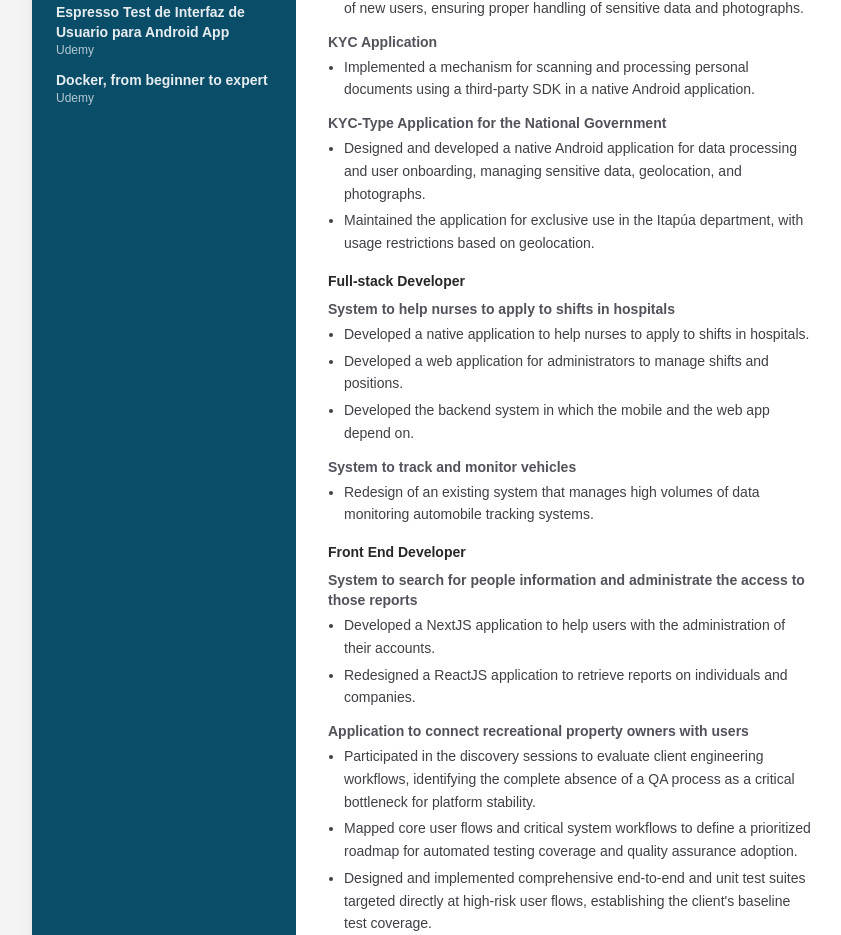
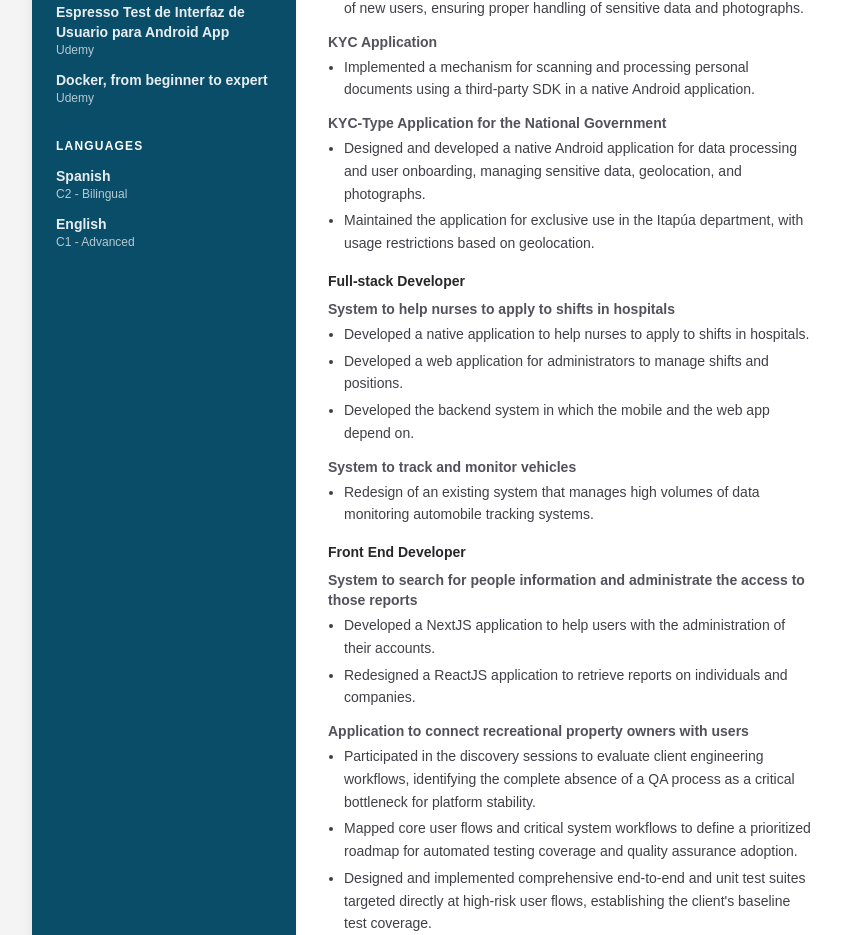
Before and after one commit to elianaferreira/resume, a Next.js app: page / in a window 1280 px wide. Shown: the part 1038-1973 px from the top of the page, without its empty margins (200-1041 px from the left). Built offline with nearby package versions, Linux system fonts and the light colour scheme.

Commit message:
[feature] - Added the section for Languages

```diff
--- a/components/resume/Resume.tsx
+++ b/components/resume/Resume.tsx
@@ -4,6 +4,7 @@ import { Experience } from "./sections/experience/Experience";
 import { Education } from "./sections/education/Education";
 import { Skills } from "./sections/skills/Skills";
 import { Certifications } from "./sections/certifications/Certifications";
+import { Languages } from "./sections/languages/Languages";
 
 export function Resume() {
   return (
@@ -14,6 +15,7 @@ export function Resume() {
         <aside className="flex w-[2.75in] flex-col gap-8 bg-primary px-6 py-8 print:box-decoration-clone print:px-5 print:py-5">
           <Skills />
           <Certifications />
+          <Languages />
         </aside>
 
         <main className="flex flex-1 flex-col gap-8 px-8 py-8 print:box-decoration-clone print:px-6 print:py-5">
--- /dev/null
+++ b/components/resume/sections/languages/Languages.tsx
@@ -0,0 +1,21 @@
+import { SectionHeading } from "../../SectionHeading";
+import { languagesData } from "./data";
+
+export function Languages() {
+  return (
+    <section>
+      <SectionHeading variant="inverted">Languages</SectionHeading>
+
+      <div className="flex flex-col gap-3">
+        {languagesData.map((language) => (
+          <div key={language.name} className="print:break-inside-avoid">
+            <h3 className="text-sm font-semibold text-white/90">
+              {language.name}
+            </h3>
+            <p className="text-xs text-white/70">{language.level}</p>
+          </div>
+        ))}
+      </div>
+    </section>
+  );
+}
--- /dev/null
+++ b/components/resume/sections/languages/data.ts
@@ -0,0 +1,12 @@
+import type { LanguagesData } from "./types";
+
+export const languagesData: LanguagesData = [
+  {
+    name: "Spanish",
+    level: "C2 - Bilingual",
+  },
+  {
+    name: "English",
+    level: "C1 - Advanced",
+  },
+];
--- /dev/null
+++ b/components/resume/sections/languages/types.ts
@@ -0,0 +1,6 @@
+export interface Language {
+  name: string;
+  level: string;
+}
+
+export type LanguagesData = Language[];
```
